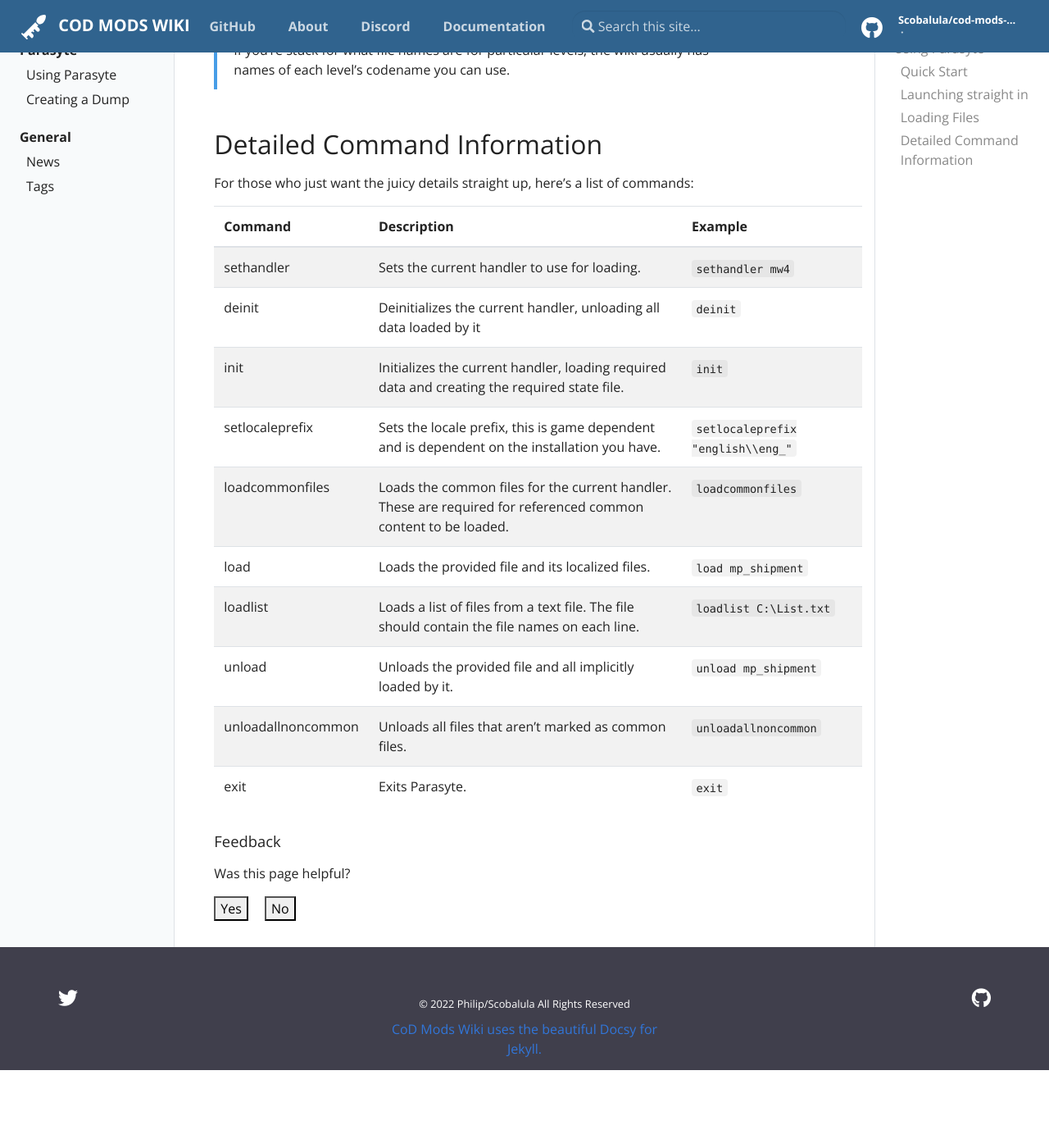
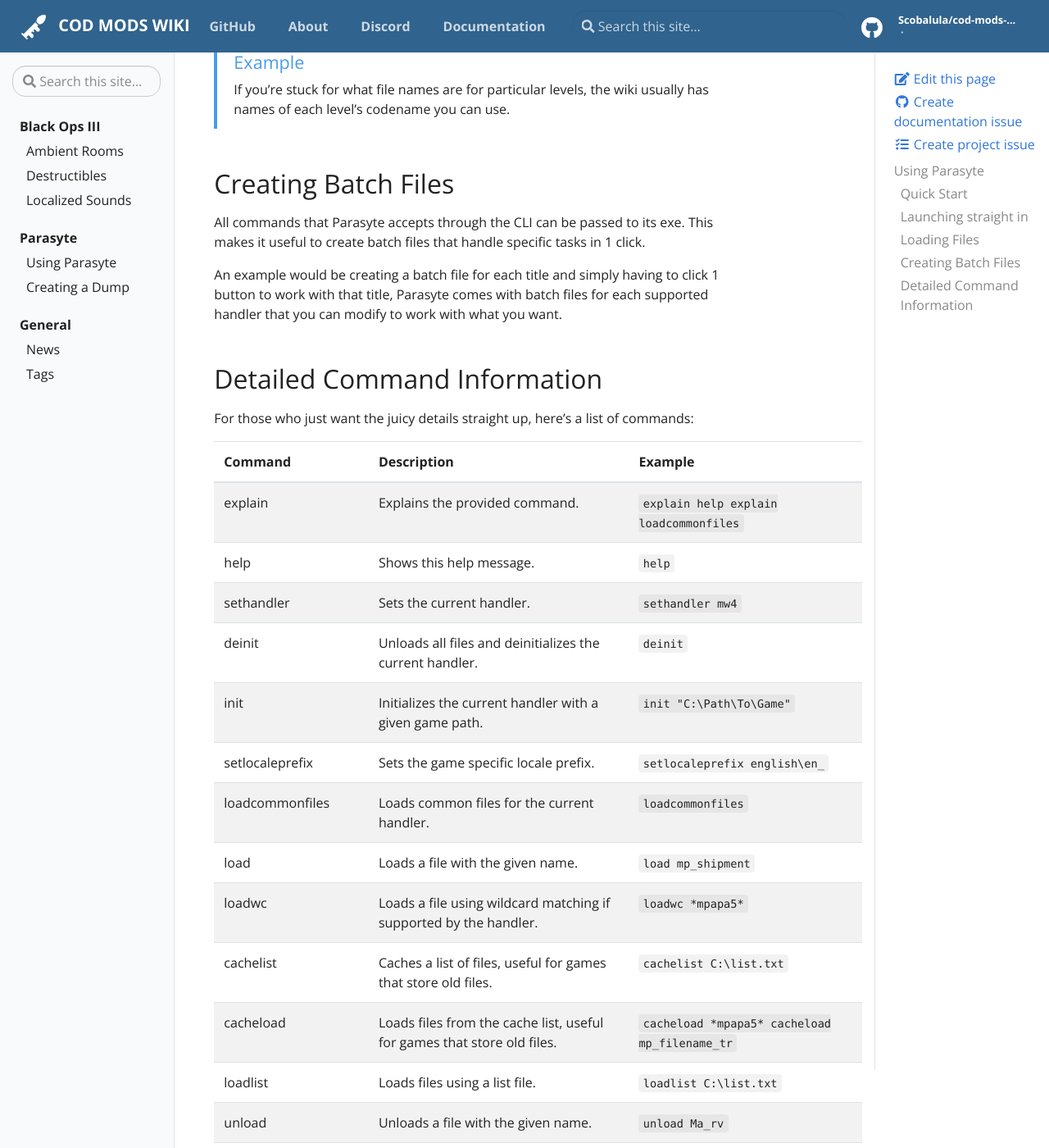
Before and after one commit to Scobalula/cod-mods-wiki, a Jekyll site: the page built from _docs/parasyte/using_parasyte.md, in a window 1280 px wide and 1400 px high, scrolled down 2851 px. Shown: the whole window at 82% size. Built offline with Jekyll 4.4.1, drawn with Linux system fonts in a browser that asks for light colours; before the commit the page ends 4166 px from its top, so only the background shows below that; some of the changed text lies outside the part shown.

Commit message:
Update Docs

````diff
--- a/_docs/parasyte/using_parasyte.md
+++ b/_docs/parasyte/using_parasyte.md
@@ -34,10 +34,10 @@ sethandler <name> init "C:\GameDirectory\Example" setlocaleprefix <locale> loadc
 For example:
 
 ```
-sethandler mw4 init "C:\Battlenet\Call of Duty Modern Warfare" setlocaleprefix "english\\eng_" loadcommonfiles
+sethandler mw4 init "C:\Battlenet\Call of Duty Modern Warfare" setlocaleprefix "english\eng_" loadcommonfiles
 ```
 
-The `setlocaleprefix` must be changed to match your installation depending on the title.
+The `setlocaleprefix` and `init` must be changed to match your installation depending on the title. You can get an idea of what the localization prefix is by looking at your install folder/storage to see what prefix is generally applied to localized files.
 
 It can take some time to initialize some titles, so please be patient while it does its work.
 
@@ -93,19 +93,34 @@ unloadallnoncommon
 
 {% include alert.html title="Example" type="info" content="If you're stuck for what file names are for particular levels, the wiki usually has names of each level's codename you can use." %}
 
+## Creating Batch Files
+
+All commands that Parasyte accepts through the CLI can be passed to its exe. This makes it useful to create batch files that handle specific tasks in 1 click.
+
+An example would be creating a batch file for each title and simply having to click 1 button to work with that title, Parasyte comes with batch files for each supported handler that you can modify to work with what you want.
+
 ## Detailed Command Information
 
 For those who just want the juicy details straight up, here's a list of commands:
 
-| Command            | Description                                                                                                    | Example                           |
-|--------------------|----------------------------------------------------------------------------------------------------------------|-----------------------------------|
-| sethandler         | Sets the current handler to use for loading.                                                                   | `sethandler mw4`                  |
-| deinit             | Deinitializes the current handler, unloading all data loaded by it                                             | `deinit`                          |
-| init               | Initializes the current handler, loading required data and creating the required state file.                   | `init`                            |
-| setlocaleprefix    | Sets the locale prefix, this is game dependent and is dependent on the installation you have.                  | `setlocaleprefix "english\\eng_"` |
-| loadcommonfiles    | Loads the common files for the current handler. These are required for referenced common content to be loaded. | `loadcommonfiles`                 |
-| load               | Loads the provided file and its localized files.                                                               | `load mp_shipment`                |
-| loadlist           | Loads a list of files from a text file. The file should contain the file names on each line.                   | `loadlist C:\List.txt`            |
-| unload             | Unloads the provided file and all implicitly loaded by it.                                                     | `unload mp_shipment`              |
-| unloadallnoncommon | Unloads all files that aren't marked as common files.                                                          | `unloadallnoncommon`              |
-| exit               | Exits Parasyte.                                                                                                | `exit`                            |
+| Command             | Description                                                             | Example                                        |
+|---------------------|-------------------------------------------------------------------------|------------------------------------------------|
+| explain             | Explains the provided command.                                          | `explain help explain loadcommonfiles`         |
+| help                | Shows this help message.                                                | `help`                                         |
+| sethandler          | Sets the current handler.                                               | `sethandler mw4`                               |
+| deinit              | Unloads all files and deinitializes the current handler.                | `deinit`                                       |
+| init                | Initializes the current handler with a given game path.                 | `init "C:\Path\To\Game"`                       |
+| setlocaleprefix     | Sets the game specific locale prefix.                                   | `setlocaleprefix english\en_`                  |
+| loadcommonfiles     | Loads common files for the current handler.                             | `loadcommonfiles`                              |
+| load                | Loads a file with the given name.                                       | `load mp_shipment`                             |
+| loadwc              | Loads a file using wildcard matching if supported by the handler.       | `loadwc *mpapa5*`                              |
+| cachelist           | Caches a list of files, useful for games that store old files.          | `cachelist C:\list.txt`                        |
+| cacheload           | Loads files from the cache list, useful for games that store old files. | `cacheload *mpapa5* cacheload mp_filename_tr`  |
+| loadlist            | Loads files using a list file.                                          | `loadlist C:\list.txt`                         |
+| unload              | Unloads a file with the given name.                                     | `unload Ma_rv`                                 |
+| unloadall           | Unloads all files, including common files.                              | `unloadall`                                    |
+| unloadallnoncommon  | Unloads all non-common files.                                           | `unloadallnoncommon`                           |
+| listfiles           | Lists all potential files to the log.                                   | `listfiles`                                    |
+| enableprogress      | Enables progress bars if supported by the handler.                      | `enableprogress`                               |
+| disableprogress     | Disables progress bars if supported by the handler.                     | `enableprogress`                               |
+| exit                | Exits Parasyte.                                                         | `exit`                                         |
````
Also changed, not shown: _docs/parasyte/creating_a_dump.md (+1 -5 lines).
